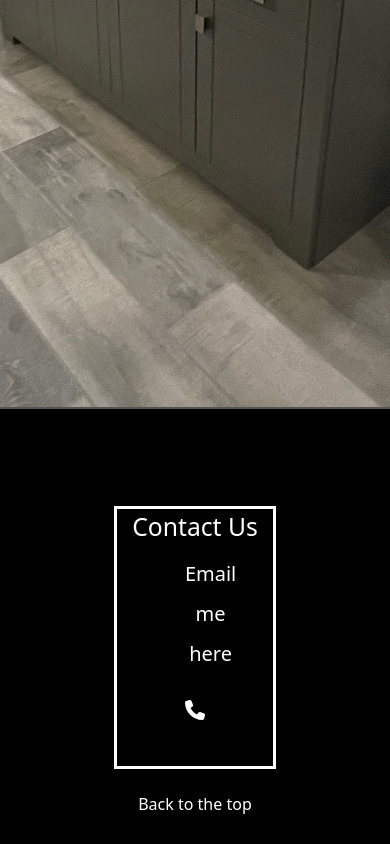
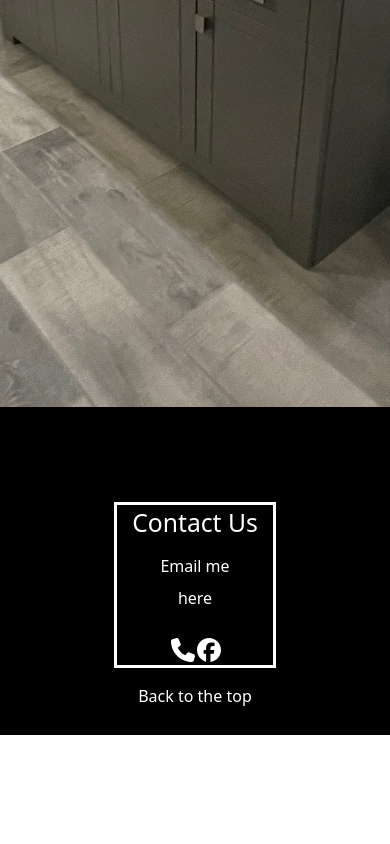
Before and after one commit to jeffbenak/Randle-Renovations, a React (Vite) app: page / in a window 390 px wide. Shown: the part 6544-7388 px from the top of the page. After the commit the page ends 7279 px from the top, so only its background shows below. Built offline with nearby package versions, Linux system fonts and the light colour scheme.

Commit message:
Added facebook link next to the phone icon, and moved the phone and facebook icons to the bottom of the box next to eachother and centered

```diff
--- a/src/components/css/style.css
+++ b/src/components/css/style.css
@@ -76,7 +76,6 @@ hr {
 .aboutsection > p {
   margin-top: 1%;
   text-align: left;
-
 }
 
 .home > div > p {
@@ -148,6 +147,7 @@ hr {
     color: #ffffff66;
     font-size: 15px;
     width: 1200px;
+    border: none;
   }
 
   .showmore {
@@ -183,23 +183,24 @@ hr {
 
   .contact {
     display: flex;
-    justify-content: space-evenly;
-    flex-direction: column-reverse;
-    align-items: flex-start;
-    width: 13%;
-    margin-left: auto;
-    margin-right: auto;
+    justify-content: center;
+    margin-top: 15%;
+    margin-bottom: 2%;
+  }
+
+  .contact > a {
+    margin-left: 1%;
   }
 
   .contact > p {
     font-size: 20px;
   }
 
-  .phone {
+  .social {
     color: white;
   }
 
-  .phone:hover {
+  .social:hover {
     color: rgb(182, 111, 64);
   }
 
@@ -208,7 +209,8 @@ hr {
     width: 41.5%;
     margin-right: auto;
     margin-left: auto;
-    margin-bottom: 3%;
+    margin-bottom: 1%;
+    padding: 0;
   }
 
   .content > h2 {
--- a/src/components/pages/Home.jsx
+++ b/src/components/pages/Home.jsx
@@ -171,10 +171,12 @@ export default function Home() {
 {/*
         <hr className="line"/> */}
 
+        <p>Email me <a className="email" href="mailto:MRandleCarpentry@gmail.com">here</a></p>
+
         <div className="contact">
 
-        <p><a href="tel:+17739721844" className="phone" ><FontAwesomeIcon icon={faPhone}></FontAwesomeIcon></a></p>
-        <p>Email me <a className="email" href="mailto:MRandleCarpentry@gmail.com">here</a></p>
+        <a href="tel:+17739721844" className="social fa-xl"><FontAwesomeIcon icon={faPhone}></FontAwesomeIcon></a>
+        <a href="https://www.facebook.com/mike.randle.50" className="social fa-xl"><FontAwesomeIcon icon={faFacebook}></FontAwesomeIcon></a>
 
         </div>
 
```
